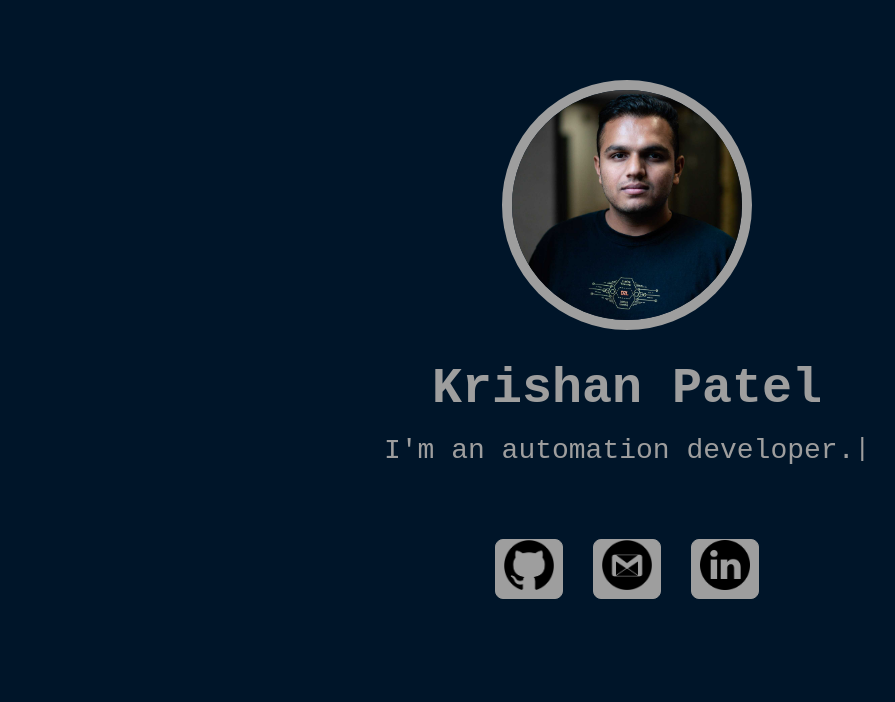
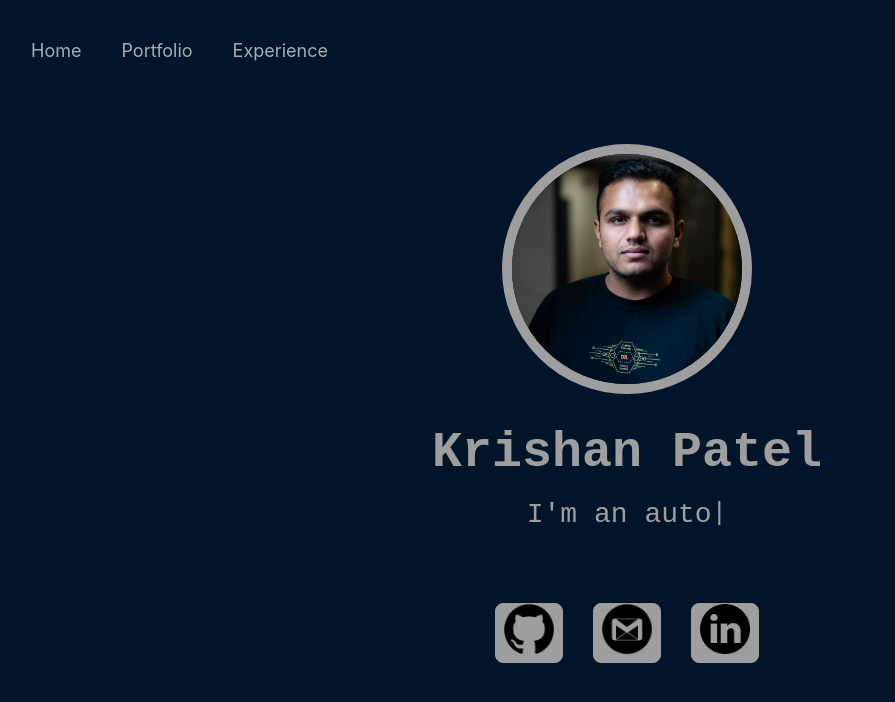
Before and after one commit to krshnpatel/krshnpatel.github.io, a Next.js app: page / in a window 1280 px wide. Shown: the top 702 px of the page, without its empty margins (13-908 px from the left). Built offline with nearby package versions, Linux system fonts and the light colour scheme.

Commit message:
Add a navbar

```diff
--- a/src/pages/index.js
+++ b/src/pages/index.js
@@ -3,9 +3,17 @@ import Avatar from 'antd/lib/avatar';
 import ButtonImage from '../components/ButtonImage';
 import Col from 'antd/lib/col';
 import Head from 'next/head';
+import Header from 'antd/lib/page-header';
+import Menu from 'antd/lib/menu';
 import Row from 'antd/lib/row';
 import Typed from 'typed.js';
 import styles from '../styles/index.module.css';
+
+const navigationButtons = [
+  { name: 'Home' },
+  { name: 'Portfolio' },
+  { name: 'Experience' }
+];
 
 const subHeaders = [
   'I\'m a full-stack developer.^500',
@@ -51,7 +59,16 @@ class Home extends Component {
           <title>Krishan Patel</title>
           <link href="/assets/favicon.ico" rel="icon" />
         </Head>
-        <Row className={styles.header}>
+        <Header className={styles.header}>
+          <Menu className={styles.headerMenu} mode="horizontal" theme="dark">
+            {
+              navigationButtons.map((button, index) => {
+                return <Menu.Item key={index}>{button.name}</Menu.Item>;
+              })
+            }
+          </Menu>
+        </Header>
+        <Row className={styles.main}>
           <Col span={24}>
             <Row justify="center">
               <Avatar className={styles.avatar} src="/assets/profile-pic.jpeg"/>
--- a/src/styles/index.module.css
+++ b/src/styles/index.module.css
@@ -1,6 +1,18 @@
-.header {
+.main {
 	background-color: #001529;
 	height: 100vh;
+	padding-top: 5%;
+}
+
+.header {
+	position: fixed;
+	z-index: 1;
+	width: 100%;
+}
+
+.headerMenu {
+	text-align: end;
+	font-size: 18px;
 }
 
 .avatar {
```
